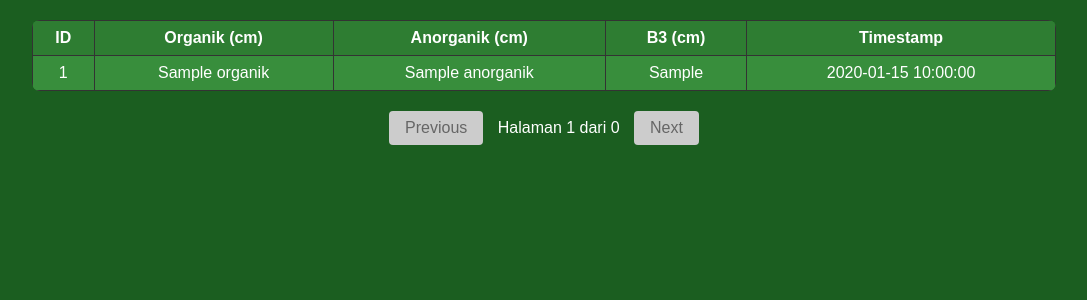
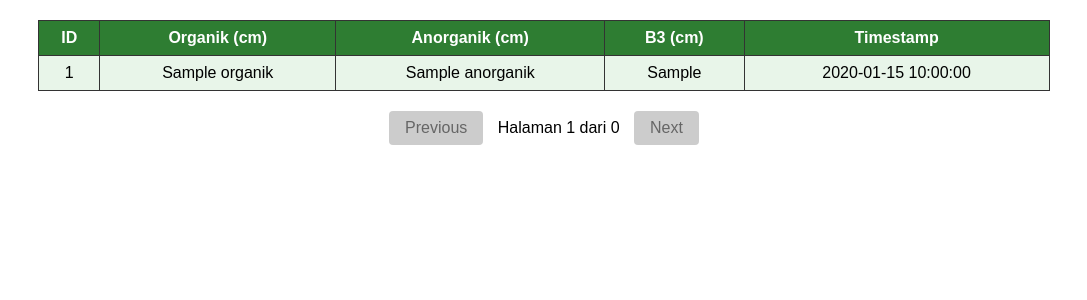
Before and after one commit to regaarz/SWaDe, a Flask app: page /view_data in a window 1280 px wide. Shown: the top 300 px of the page, without its empty margins (96-1183 px from the left). Run offline with Flask 3, Linux system fonts and the light colour scheme; a database or web service that is not in the repository returns one stand-in record (values such as "Sample title"); data that the repository does not hold is empty; some libraries are stand-ins or nearby versions.

Commit message:
Update monitoring.html

```diff
--- a/templates/monitoring.html
+++ b/templates/monitoring.html
@@ -5,24 +5,11 @@
     <style>
         body {
             font-family: Arial, sans-serif;
-            background-color: #1b5e20; /* hijau tua untuk seluruh halaman */
-            color: white; /* teks default agar terlihat di background */
-            margin: 0;
-            padding: 0;
-        }
-        h1 {
-            text-align: center;
-            color: #a5d6a7; /* hijau muda untuk judul agar kontras */
-            margin-top: 20px;
         }
         table {
             border-collapse: collapse;
             width: 80%;
             margin: 20px auto;
-            background-color: #2e7d32; /* hijau tua untuk tabel */
-            color: white; /* teks tabel */
-            border-radius: 8px;
-            overflow: hidden;
         }
         th, td {
             border: 1px solid #333;
@@ -30,21 +17,21 @@
             text-align: center;
         }
         th {
-            background-color: #2e7d32; /* hijau tua header tabel */
+            background-color: #2e7d32; /* hijau tua */
             color: white;
         }
         tr:nth-child(even) {
-            background-color: #388e3c; /* hijau sedikit lebih terang untuk baris genap */
+            background-color: #e8f5e9; /* hijau muda */
         }
         tr:hover {
-            background-color: #4caf50; /* hijau highlight saat hover */
+            background-color: #c8e6c9; /* hijau highlight saat hover */
         }
         button {
             padding: 8px 16px;
             margin: 0 10px;
             font-size: 16px;
             cursor: pointer;
-            background-color: #4caf50; /* hijau tombol */
+            background-color: #4caf50; /* hijau */
             color: white;
             border: none;
             border-radius: 4px;
@@ -56,10 +43,6 @@
             background-color: #ccc;
             cursor: not-allowed;
             color: #666;
-        }
-        .pagination {
-            text-align: center;
-            margin: 20px;
         }
     </style>
 </head>
@@ -83,7 +66,7 @@
         {% endfor %}
     </table>
 
-    <div class="pagination">
+    <div style="text-align: center; margin: 20px;">
         {% if page > 1 %}
         <a href="{{ url_for('view_data', page=page-1) }}">
             <button>Previous</button>
```
